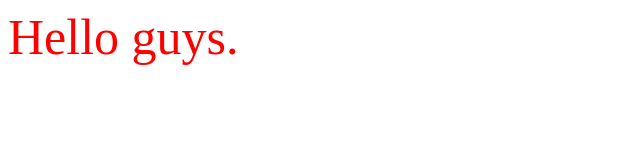
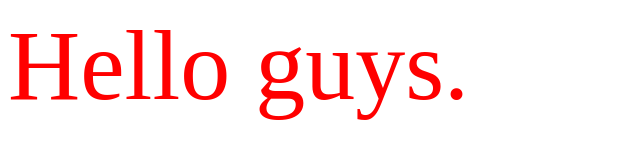
Before and after one commit to ktlc8cb4/hello-world, a plain HTML site: page index.html in a window 1280 px wide. Shown: the whole page, without its empty margins (0-640 px from the left). Drawn offline with Linux system fonts and the light colour scheme.

Commit message:
Update hello.css

```diff
--- a/hello.css
+++ b/hello.css
@@ -1 +1 @@
-body { font-size: 50px; color: red;}
+body { font-size: 100px; color: red;}
```
